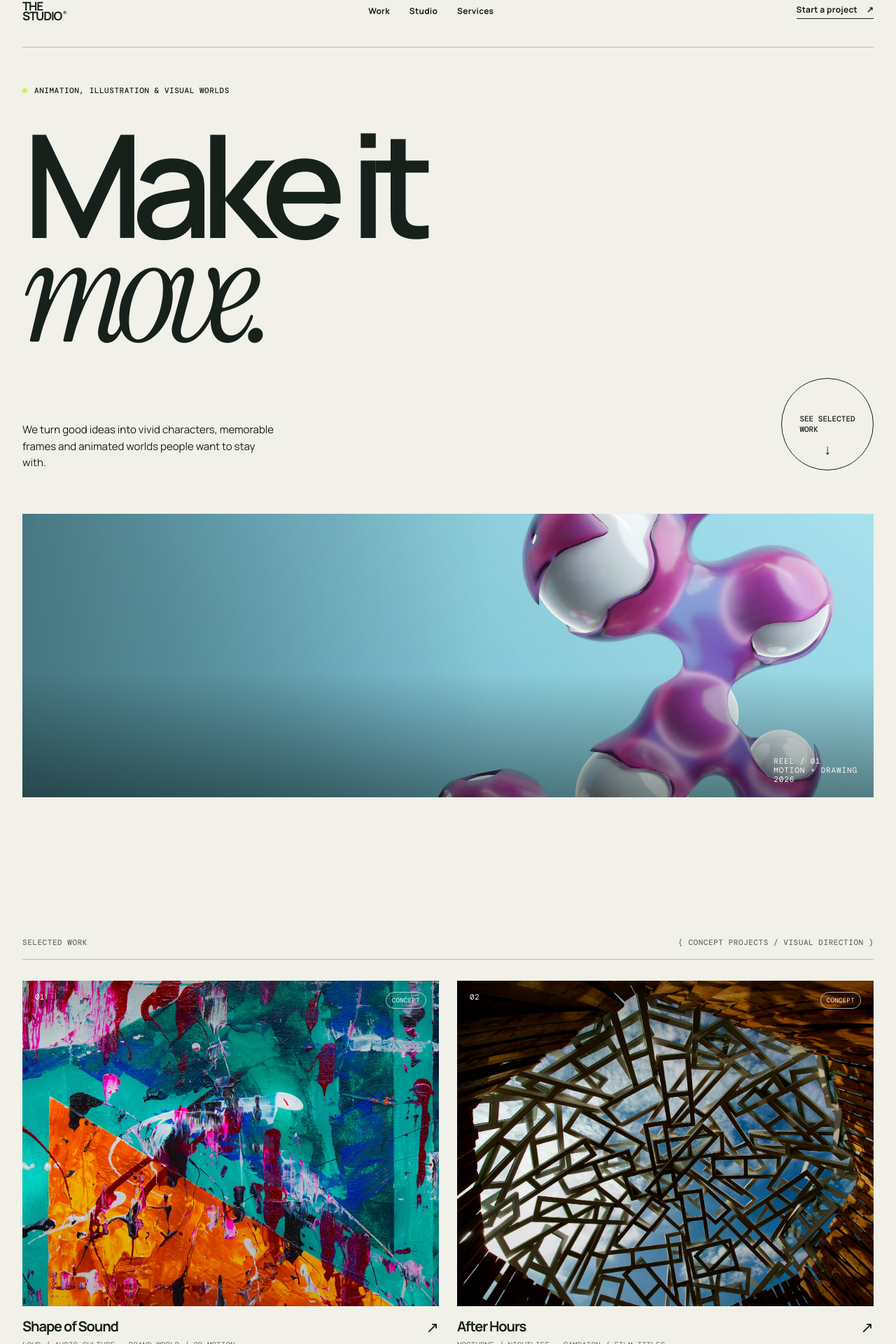
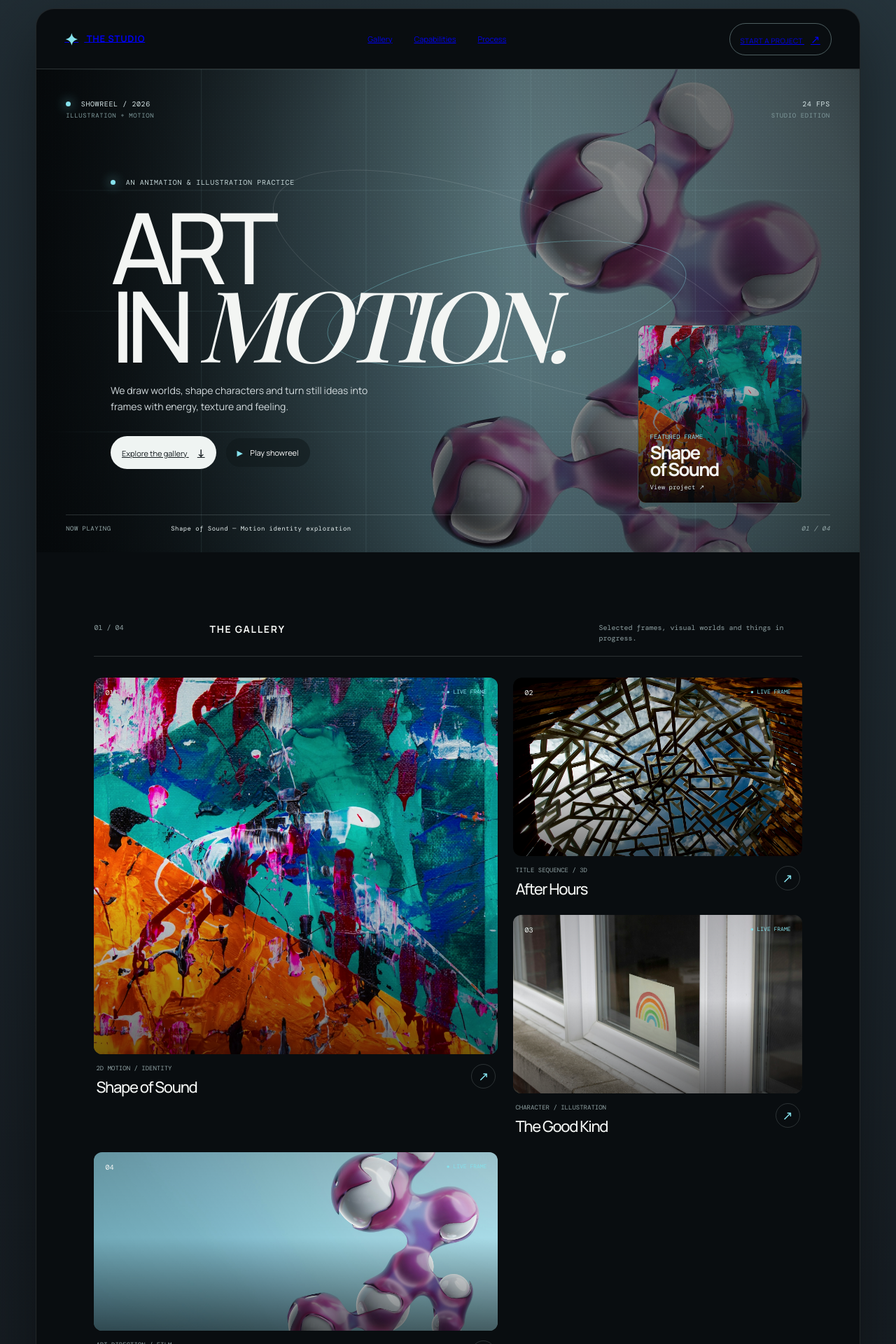
Before and after one commit to KcPele/ufan-studio, a Next.js app: page / in a window 1280 px wide. Shown: the part 36-1956 px from the top of the page at 70% size. Built offline with nearby package versions, Linux system fonts and the light colour scheme; a web font is replaced by a local one.

Commit message:
Rebuild site as dark animation art showcase

```diff
--- a/app/page.tsx
+++ b/app/page.tsx
@@ -1,55 +1,45 @@
-const projects = [
-  { number: "01", title: "Shape of Sound", client: "Loud / audio culture", type: "Brand world / 2D motion", image: "/images/shape-of-sound.jpg", note: "A visual identity that turns the feeling of a song into a living, looping language." },
-  { number: "02", title: "After Hours", client: "NOCTURNE / nightlife", type: "Campaign / film titles", image: "/images/after-hours.jpg", note: "A nocturnal campaign system made for posters, previews, playlists and the big screen." },
-  { number: "03", title: "The Good Kind", client: "KIND / everyday ritual", type: "Illustration / packaging", image: "/images/good-kind.jpg", note: "A warm cast of characters and tactile objects for an everyday brand with a little soul." },
-  { number: "04", title: "Drawn Together", client: "FRAME / short film", type: "Character / 3D direction", image: "/images/hero-abstract.jpg", note: "A playful world where hand-drawn marks, colour and motion have room to breathe." },
-];
-
-const services = [
-  ["01", "Illustration", "Characters, editorial images and visual worlds with a point of view."],
-  ["02", "2D + 3D motion", "Titles, explainer films, loops and campaign motion that make an idea move."],
-  ["03", "Art direction", "The visual north star for campaigns, music, culture and new products."],
-  ["04", "Brand worlds", "A flexible identity system that feels alive across every touchpoint."],
+const frames = [
+  { id: "01", title: "Shape of Sound", type: "2D MOTION / IDENTITY", image: "/images/shape-of-sound.jpg", tone: "orange" },
+  { id: "02", title: "After Hours", type: "TITLE SEQUENCE / 3D", image: "/images/after-hours.jpg", tone: "blue" },
+  { id: "03", title: "The Good Kind", type: "CHARACTER / ILLUSTRATION", image: "/images/good-kind.jpg", tone: "cream" },
+  { id: "04", title: "Drawn Together", type: "ART DIRECTION / FILM", image: "/images/hero-abstract.jpg", tone: "green" },
 ];
 
 export default function Home() {
-  return (
-    <main>
-      <nav className="nav shell">
-        <a href="#top" className="wordmark" aria-label="The Studio home">THE<br />STUDIO<span>®</span></a>
-        <div className="nav-links"><a href="#work">Work</a><a href="#studio">Studio</a><a href="#services">Services</a></div>
-        <a className="nav-cta" href="#contact">Start a project <i>↗</i></a>
+  return <main className="site-shell">
+    <section className="experience">
+      <nav className="topbar">
+        <a href="#top" className="brand"><span className="brand-mark">✦</span> THE STUDIO</a>
+        <div className="top-links"><a href="#gallery">Gallery</a><a href="#services">Capabilities</a><a href="#process">Process</a></div>
+        <a href="#contact" className="contact-pill">Start a project <b>↗</b></a>
       </nav>
 
-      <section id="top" className="hero shell">
-        <div className="hero-kicker"><span></span> Animation, illustration &amp; visual worlds</div>
-        <h1>Make it<br /><em>move.</em></h1>
-        <div className="hero-bottom"><p>We turn good ideas into vivid characters, memorable frames and animated worlds people want to stay with.</p><a className="circle-link" href="#work"><span>See selected<br />work</span><b>↓</b></a></div>
-        <div className="hero-art"><img src="/images/hero-abstract.jpg" alt="Abstract 3D shapes in a bold colour palette" /><div className="hero-overlay"></div><div className="art-label">REEL / 01<br />MOTION + DRAWING<br />2026</div></div>
+      <section id="top" className="hero-stage">
+        <div className="stage-grid"></div><div className="stage-noise"></div>
+        <div className="stage-meta left"><i></i> SHOWREEL / 2026<br /><span>ILLUSTRATION + MOTION</span></div>
+        <div className="stage-meta right">24 FPS<br /><span>STUDIO EDITION</span></div>
+        <div className="hero-image"><img src="/images/hero-abstract.jpg" alt="Abstract motion artwork" /><div className="image-vignette"></div></div>
+        <div className="orbit orbit-one"></div><div className="orbit orbit-two"></div>
+        <div className="hero-copy"><p className="eyebrow"><span></span> An animation &amp; illustration practice</p><h1>ART<br />IN <em>MOTION.</em></h1><p className="hero-description">We draw worlds, shape characters and turn still ideas into frames with energy, texture and feeling.</p><div className="hero-actions"><a href="#gallery" className="primary-action">Explore the gallery <b>↓</b></a><button className="play-button" type="button" aria-label="Play showreel"><span>▶</span> Play showreel</button></div></div>
+        <div className="frame-ticker"><span>NOW PLAYING</span><b>Shape of Sound — Motion identity exploration</b><i>01 / 04</i></div>
+        <div className="hero-card"><img src="/images/shape-of-sound.jpg" alt="Featured animation artwork" /><div><p>FEATURED FRAME</p><h2>Shape<br />of Sound</h2><b>View project ↗</b></div></div>
       </section>
 
-      <section id="work" className="work shell">
-        <div className="section-heading"><p>Selected work</p><span>( Concept projects / visual direction )</span></div>
-        <div className="project-grid">{projects.map((project) => (
-          <article key={project.number} className="project">
-            <div className="project-image"><img src={project.image} alt={`${project.title} concept project artwork`} /><span className="project-number">{project.number}</span><span className="project-tag">Concept</span></div>
-            <div className="project-meta"><div><h2>{project.title}</h2><p>{project.client} — {project.type}</p></div><a href="#contact" aria-label={`Discuss a project like ${project.title}`}>↗</a></div>
-            <p className="project-note">{project.note}</p>
-          </article>
-        ))}</div>
+      <section id="gallery" className="gallery-section">
+        <div className="section-label"><span>01 / 04</span><h2>THE GALLERY</h2><p>Selected frames, visual worlds and things in progress.</p></div>
+        <div className="frame-grid">{frames.map((frame, index) => <article className={`frame-card ${frame.tone} ${index === 0 ? "featured" : ""}`} key={frame.id}><div className="frame-image"><img src={frame.image} alt={`${frame.title} animation art`}/><div className="frame-shade"></div><span>{frame.id}</span><small>● LIVE FRAME</small></div><div className="frame-info"><div><p>{frame.type}</p><h3>{frame.title}</h3></div><button aria-label={`Open ${frame.title}`}>↗</button></div></article>)}</div>
       </section>
 
-      <section id="studio" className="manifesto"><div className="shell manifesto-grid"><p className="eyebrow">The studio</p><div><h2>Give ideas<br />a heartbeat.</h2><p className="large-copy">THE STUDIO is a visual playground for ambitious brands, artists and good people. We mix the human wobble of drawing with the possibility of motion, making work that feels considered — never overworked.</p><a className="text-link" href="#contact">Meet the studio <b>→</b></a></div></div></section>
+      <section className="showcase">
+        <div className="showcase-copy"><p className="eyebrow"><span></span> Not just a pretty frame</p><h2>EVERY DETAIL<br />HAS A <em>RHYTHM.</em></h2><p>From a loose pencil line to a polished loop, we build visual systems that feel human and stay memorable in motion.</p><a href="#contact">See how we collaborate <b>→</b></a></div>
+        <div className="showcase-canvas"><img src="/images/studio-process.jpg" alt="Artist drawing a character" /><div className="canvas-grid"></div><div className="canvas-label top">CHARACTER STUDY / 07</div><div className="canvas-label bottom">PENCIL → COLOUR → MOTION</div><div className="play-disc">▶<small>PLAY</small></div></div>
+      </section>
 
-      <section id="services" className="services shell"><div className="section-heading"><p>What we do</p><span>( Made to be felt, not just seen )</span></div><div className="service-list">{services.map(([number, title, description]) => <article key={number}><span>{number}</span><h2>{title}</h2><p>{description}</p><b>↗</b></article>)}</div></section>
+      <section id="services" className="capabilities"><div className="section-label"><span>02 / 04</span><h2>CAPABILITIES</h2><p>Built for brands, music, culture and stories that need a stronger visual signal.</p></div><div className="capability-list"><article><span>01</span><h3>Motion design</h3><p>Title sequences, loops, explainers and campaigns that know how to hold attention.</p><b>↗</b></article><article><span>02</span><h3>Illustration</h3><p>Original character work, editorial art and visual systems made to be recognised.</p><b>↗</b></article><article><span>03</span><h3>Art direction</h3><p>The visual language, world-building and creative north star behind an idea.</p><b>↗</b></article><article><span>04</span><h3>3D worlds</h3><p>Tactile objects, weird spaces and dimensional frames that invite another look.</p><b>↗</b></article></div></section>
 
-      <section className="principle shell"><p className="eyebrow">How we work</p><div className="principle-copy"><p>We find the spark. We draw it out. We give it rhythm. Then we make sure it can live everywhere it needs to.</p><div className="principle-steps"><span>Discover</span><span>Visualise</span><span>Animate</span><span>Refine</span></div></div></section>
+      <section id="process" className="process"><div className="process-map"><div className="map-line"></div><div className="map-node n1"><b>01</b><span>SPARK</span></div><div className="map-node n2"><b>02</b><span>DRAW</span></div><div className="map-node n3"><b>03</b><span>MOVE</span></div><div className="map-node n4"><b>04</b><span>RELEASE</span></div></div><div className="process-copy"><p className="eyebrow"><span></span> The route from rough to remarkable</p><h2>IDEAS NEED<br />SOMEWHERE<br />TO <em>GO.</em></h2><p>We move from a first conversation through visual development, animation and a final delivery built for the places your audience already lives.</p></div></section>
 
-      <section className="people shell"><div className="people-art"><img src="/images/studio-process.jpg" alt="An illustrator drawing a character on paper" /><div className="people-caption">A drawing starts the conversation.<br />Motion keeps it going.</div></div><div className="people-copy"><p className="eyebrow">The people behind it</p><h2>Drawn by hand.<br />Built together.</h2><p>We bring together illustrators, animators, directors, designers and sound-makers around each brief. Small teams, clear thinking, no unnecessary layers.</p><a className="text-link" href="#contact">Get to know us <b>→</b></a></div></section>
-
-      <section className="reel shell"><div className="reel-copy"><p className="eyebrow">The moving bit</p><h2>Frames worth<br />stopping for.</h2><p>A space for film stills, process clips, looping experiments, YouTube work and the weird little things that become the best ideas.</p><a className="text-link" href="#contact">See the showreel <b>→</b></a></div><div className="reel-frame"><img src="/images/good-kind.jpg" alt="Colourful illustration concept for a motion reel" /><span>PLAY REEL <b>▶</b></span></div></section>
-
-      <section id="contact" className="contact"><div className="shell"><p className="eyebrow">Have a project in mind?</p><h2>Let’s make<br />something <em>felt.</em></h2><a className="contact-link" href="mailto:hello@thestudio.example">hello@thestudio.example <b>↗</b></a><p className="concept-note">This is a visual concept using fictional projects and temporary licensed placeholder imagery. Replace with the studio’s real work before launch.</p><div className="footer-line"><span>© 2026 THE STUDIO</span><span>INSTAGRAM &nbsp; LINKEDIN &nbsp; YOUTUBE</span><a href="#top">Back to top ↑</a></div></div></section>
-    </main>
-  );
+      <section id="contact" className="contact-section"><p className="eyebrow"><span></span> Have a project in mind?</p><h2>LET’S MAKE<br />IT <em>MOVE.</em></h2><a href="mailto:hello@thestudio.example" className="email-link">hello@thestudio.example <b>↗</b></a><div className="footer"><span>© 2026 THE STUDIO</span><span>CONCEPT SITE — FICTIONAL SAMPLE PROJECTS</span><a href="#top">BACK TO TOP ↑</a></div></section>
+    </section>
+  </main>;
 }
```
Also changed, not shown: app/globals.css.
